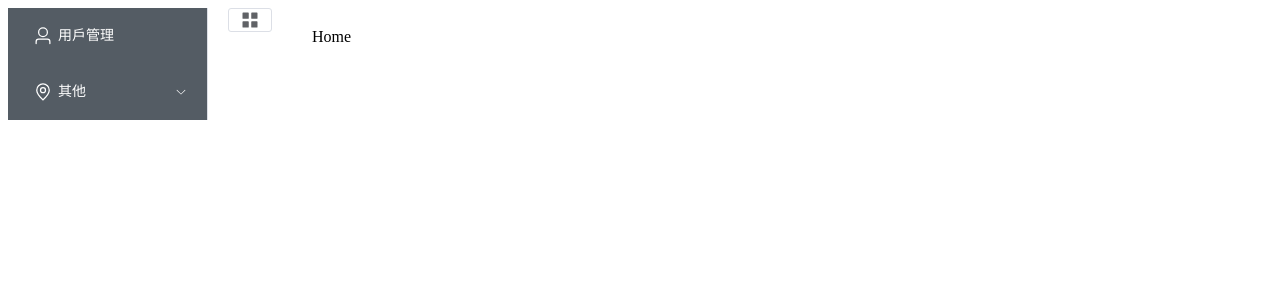
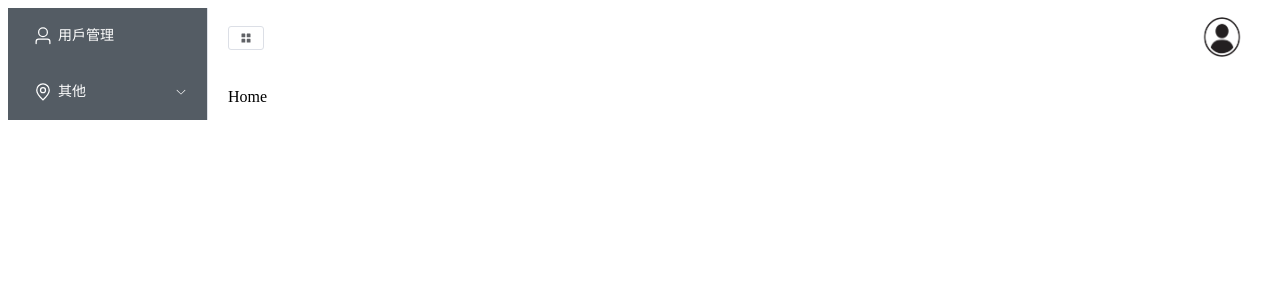
Before and after one commit to sz9751210/vue-element, a Vue app: page / in a window 1280 px wide. Shown: the top 300 px of the page. Built offline with nearby package versions, Linux system fonts and the light colour scheme.

Commit message:
建立header 以及處理main content 超出範圍

```diff
--- a/src/components/CommonHeader.vue
+++ b/src/components/CommonHeader.vue
@@ -3,18 +3,44 @@
   <el-header>
     <div class="l-content">
       <!-- icon -->
-      <el-button size="small">
-        <el-icon :size="20">
+      <el-button size="small" plain @click="handleCollapse">
+        <el-icon>
           <Menu />
         </el-icon>
       </el-button>
     </div>
-    <div class="r-content"></div>
+    <div class="r-content">
+      <el-dropdown>
+        <span class="el-dropdown-link">
+          <img class="user" :src="user" alt="" />
+        </span>
+        <template #dropdown>
+          <el-dropdown-menu>
+            <el-dropdown-item>個人中心</el-dropdown-item>
+            <el-dropdown-item>退出</el-dropdown-item>
+          </el-dropdown-menu>
+        </template>
+      </el-dropdown>
+    </div>
   </el-header>
 </template>
 
-<script>
-export default {};
+<script setup>
+import user from "../assets/user.png";
 </script>
 
-<style></style>
+<style lang="less" scoped>
+header {
+  display: flex;
+  width: 100%;
+  justify-content: space-between;
+  align-items: center;
+}
+.r-content {
+  .user {
+    width: 60px;
+    height: 40px;
+    border-radius: 50%;
+  }
+}
+</style>
--- a/src/views/Main.vue
+++ b/src/views/Main.vue
@@ -1,8 +1,8 @@
 <template>
   <div class="common-layout">
-    <el-container>
+    <el-container class="l-container">
       <CommonAside />
-      <el-container>
+      <el-container class="r-container">
         <!-- <el-header>Header</el-header> -->
         <CommonHeader />
         <el-main>
@@ -14,6 +14,12 @@
 </template>
 
 <script setup>
-import CommonHeader from '../components/CommonHeader.vue';
-import CommonAside from '../components/CommonAside.vue';
+import CommonHeader from "../components/CommonHeader.vue";
+import CommonAside from "../components/CommonAside.vue";
 </script>
+
+<style lang="less" scoped>
+.r-container {
+  flex-wrap: wrap;
+}
+</style>
```
Also changed, not shown: src/assets/user.png (added).
